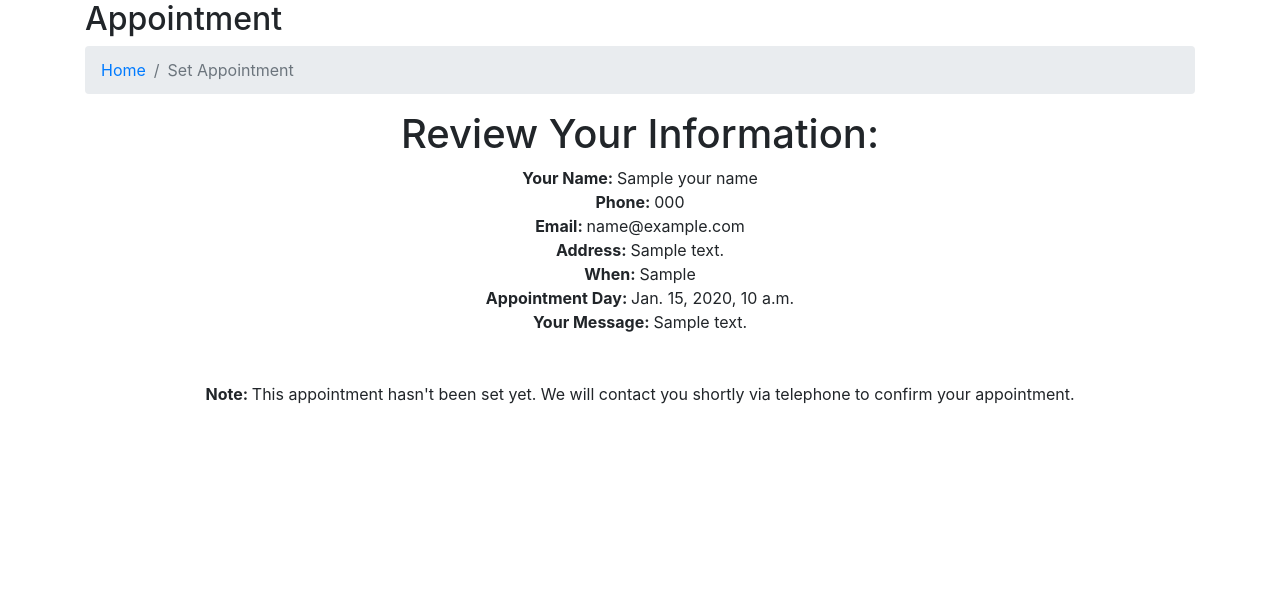
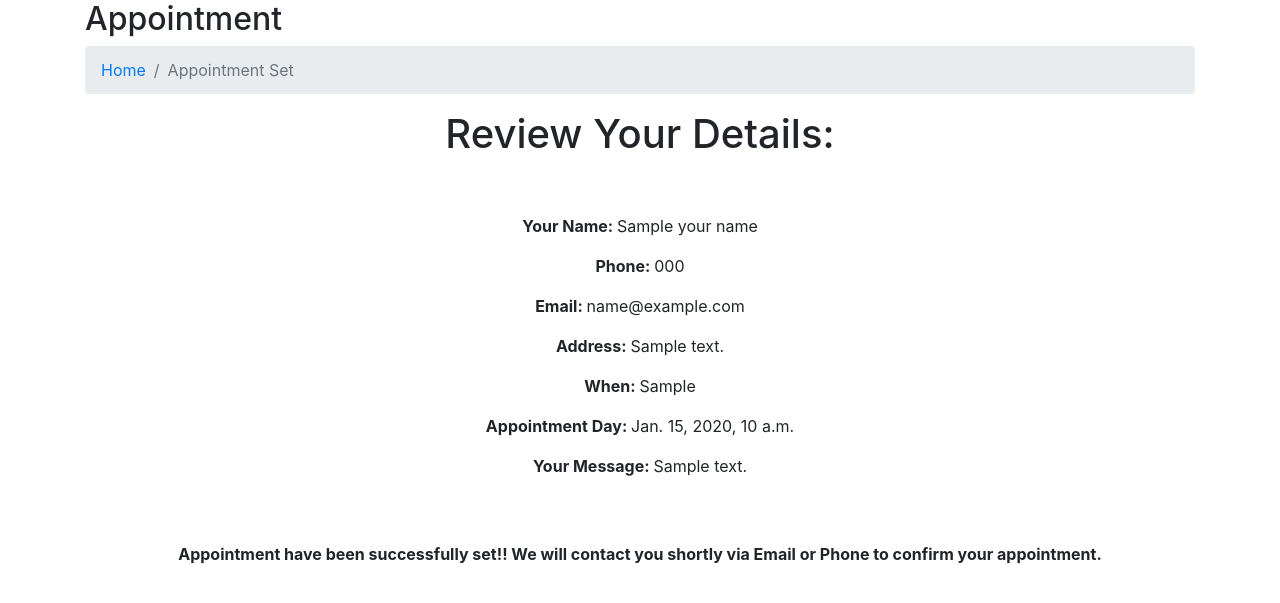
Before and after one commit to PathiranaKPRS/DA3330_BAD_GP_Phoenix, a Django app: template E_channelling/E_chan/templates/appoinment.html in a window 1280 px wide. Shown: the top 603 px of the page. Run offline with Django 4.2, Linux system fonts and the light colour scheme; the template is opened without the code that fills it: most values are stand-ins (such as "Sample title", 1, 10 or a date in 2020).

Commit message:
minor changes to appointment.html

```diff
--- a/E_channelling/E_chan/templates/afterlogin.html
+++ b/E_channelling/E_chan/templates/afterlogin.html
@@ -50,7 +50,7 @@
 <body>
 <div style = "background: url(https://images.ctfassets.net/qr8kennq1pom/2GXvmNnqnCSe2qKIUcuO86/8aa2f0b7d7a5852222ab3d9aea49d975/health_insurance.jpg?fm=webp&q=70&w=1366)" class="page-holder bg-cover">
 
-  <body>
+
   <section class="book-an-oppointment-area section-padding-100 bg-img bg-gradient-overlay jarallax clearfix" style="background-image: url('#');">
       <div class="container">
         <div class="row">
--- a/E_channelling/E_chan/templates/appoinment.html
+++ b/E_channelling/E_chan/templates/appoinment.html
@@ -3,10 +3,26 @@
 {% block title %}Set an Appoinment{%endblock %}
 {% block meta_description %}Appointment{% endblock %}
 
+<style>
+
+/* .page-holder {
+  		min-height: 100vh;
+	}
+
+.bg-cover {
+  		background-size: cover !important;
+	} */
+</style>
+<head>
+</head>
+<body>
+<!-- <div style = "background: url(https://phonoteka.org/uploads/posts/2021-05/1621656188_11-phonoteka_org-p-fon-dlya-prezentatsii-po-ginekologii-12.jpg)" class="page-holder bg-cover"> -->
+
+
 {% block content %}
 
   <!-- ***** Breadcrumb Area Start ***** -->
-  <div class="breadcumb-area bg-img bg-gradient-overlay" style="background-image: url('#');">
+  <div class="breadcumb-area bg-img bg-gradient-overlay">
     <div class="container h-100">
       <div class="row h-100 align-items-center">
         <div class="col-12">
@@ -22,7 +38,7 @@
           <nav aria-label="breadcrumb">
             <ol class="breadcrumb">
               <li class="breadcrumb-item"><a href="{% url 'home' %}"><i class="fa fa-home"></i> Home</a></li>
-              <li class="breadcrumb-item active" aria-current="page">Set Appointment</li>
+              <li class="breadcrumb-item active" aria-current="page">Appointment Set</li>
             </ol>
           </nav>
         </div>
@@ -36,21 +52,24 @@
   <!-- ***** Contact Area Start ***** -->
 
  <center>
- 	<h1>Review Your Information:</h1>
-	<strong>Your Name: </strong>{{your_name}}<br/>
-	<strong>Phone: </strong>{{your_phone}}<br/>
-	<strong>Email: </strong>{{your_email}}<br/>
-	<strong>Address: </strong>{{your_address}}<br/>
-	<strong>When: </strong>{{your_schedule}}<br/>
-	<strong>Appointment Day: </strong>{{your_date}}<br/>
-	<strong>Your Message: </strong>{{your_message}}<br/>
+ 	<h1>Review Your Details:</h1>
+  <br/><br/>
+	<p><strong>Your Name: </strong>{{your_name}}<br/></p>
+	<p><strong>Phone: </strong>{{your_phone}}<br/></p>
+	<p><strong>Email: </strong>{{your_email}}<br/></p>
+	<p><strong>Address: </strong>{{your_address}}<br/></p>
+	<p><strong>When: </strong>{{your_schedule}}<br/></p>
+	<p><strong>Appointment Day: </strong>{{your_date}}<br/></p>
+	<p><strong>Your Message: </strong>{{your_message}}<br/></p>
+
 
 
 <br/><br/>
-<strong>Note: </strong> This appointment hasn't been set yet. We will contact you shortly via telephone to confirm your appointment.
+<strong> Appointment have been successfully set!! We will contact you shortly via Email or Phone to confirm your appointment.</strong>
 
 </center>
 <br/><br/><br/><br/>
   <!-- ***** Contact Area End ***** -->
 
 {% endblock %}
+</body>
```
